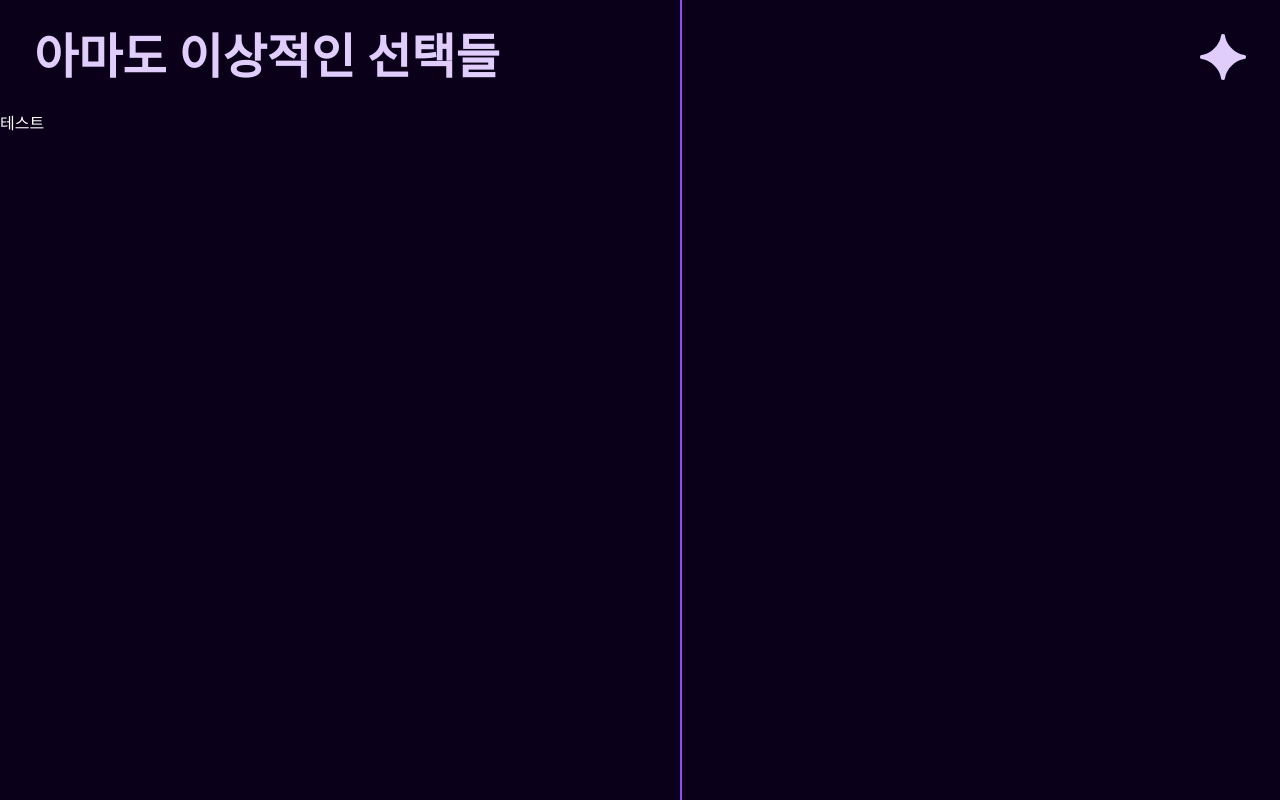
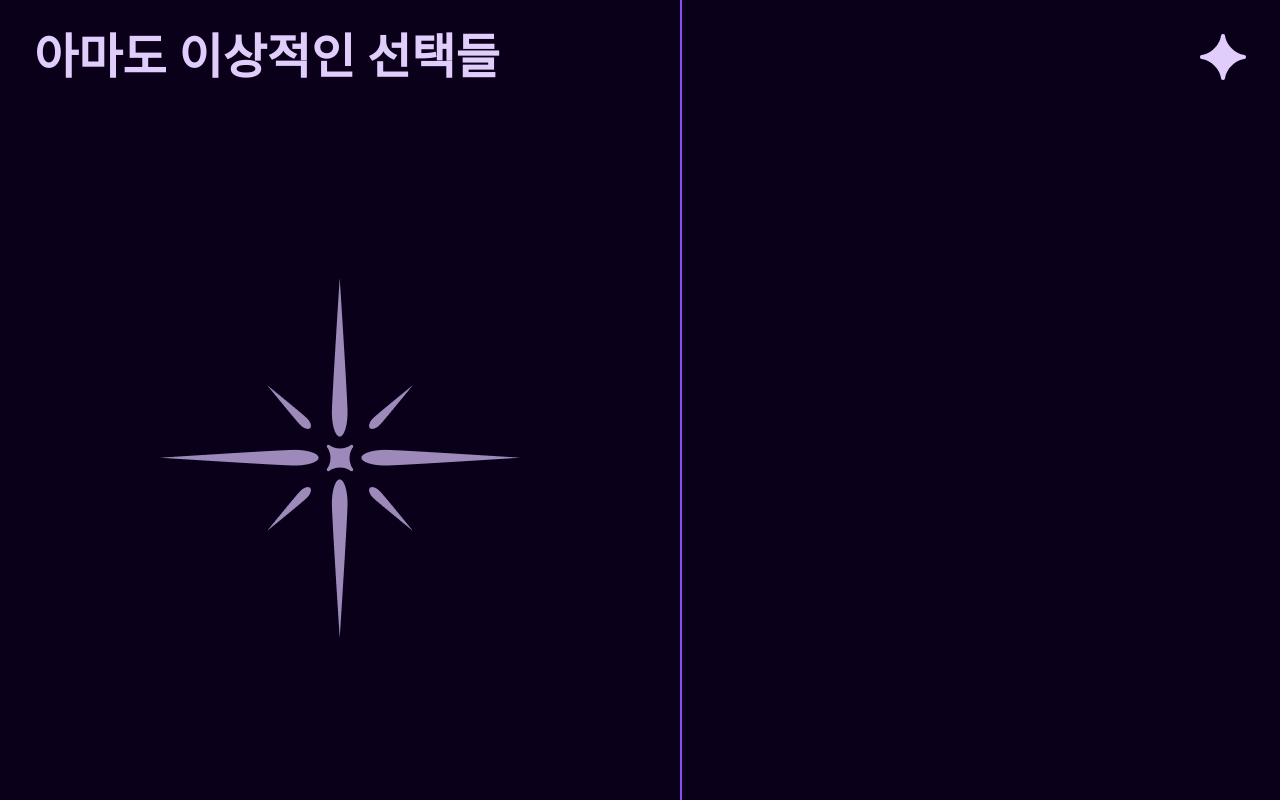
Before and after one commit to merryfraise/ideal_choice, a Next.js app: page /random in a window 1280 px wide. Built offline with nearby package versions, Linux system fonts and the light colour scheme; a web font is replaced by a local one.

Commit message:
🍒 feat: Choice component with left logo - organisms

```diff
--- a/src/components/organisms/Choice.tsx
+++ b/src/components/organisms/Choice.tsx
@@ -4,6 +4,7 @@
 import { css } from '@emotion/react';
 import Link from 'next/link';
 import Headings from '../atoms/Headings';
+import Left from '../molecules/Left';
 
 const choiceStyle = css`
   width: 682px;
@@ -12,6 +13,13 @@ const choiceStyle = css`
 
   header {
     padding: 34px;
+  }
+
+  .logo {
+    height: calc(100% - 116px);
+    display: flex;
+    justify-content: center;
+    align-items: center;
   }
 `;
 
@@ -23,7 +31,9 @@ export default function Choice() {
           <Headings heading="h1">아마도 이상적인 선택들</Headings>
         </Link>
       </header>
-      <div style={{ color: 'white' }}>테스트</div>
+      <div className="logo">
+        <Left />
+      </div>
     </aside>
   );
 }
```
